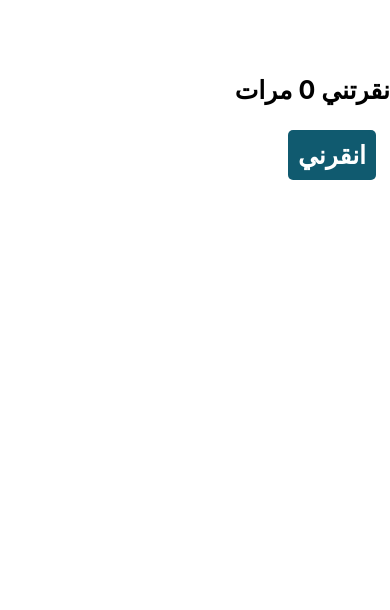
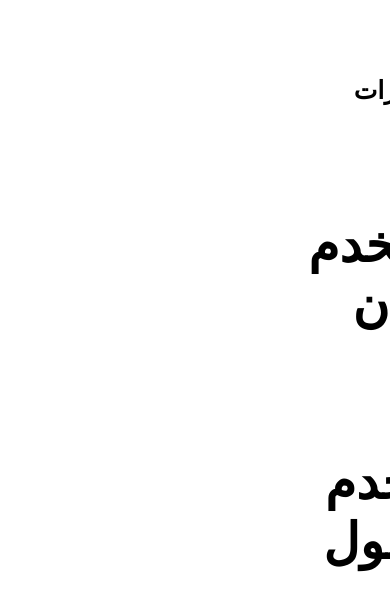
Before and after one commit to Salam-Kachi/reacthsoub, a React (Create React App) app: page / in a window 390 px wide. Shown: the top 610 px of the page. Built offline with nearby package versions, Linux system fonts and the light colour scheme.

Commit message:
Use conditional rendering

```diff
--- a/src/App.js
+++ b/src/App.js
@@ -1,11 +1,54 @@
-import React from "react";
+import React, { useState, useEffect } from "react";
 import "./App.css";
 import ClickCount from "./ClickCount";
 
+function Online() {
+  return <h1>هذا المستخدم نشط الان</h1>;
+}
+function Offline() {
+  return <h1>هذا المستخدم غير نشط الان</h1>;
+}
+function Mobile() {
+  return <h1>انت تستخدم جهاز محمول</h1>;
+}
+function Tablet() {
+  return <h1>انت تستخدم جهاز لوحي</h1>;
+}
+function Laptop() {
+  return <h1>انت تستخدم جهاز محمول بحجم أكبر أو لابتوب</h1>;
+}
+function Desktop() {
+  return <h1>انت تستخدم جهاز سطح مكتب</h1>;
+}
+
+function getScreenType() {
+  if (typeof window === "undefined") return "desktop";
+  const width = window.innerWidth;
+  if (width < 500) return "mobile";
+  if (width < 900) return "tablet";
+  if (width < 1200) return "laptop";
+  return "desktop";
+}
+
 function App() {
+  const [online, setOnline] = useState(true);
+  const [screenType, setScreenType] = useState(getScreenType());
+
+  useEffect(() => {
+    const handleResize = () => setScreenType(getScreenType());
+    window.addEventListener("resize", handleResize);
+    return () => window.removeEventListener("resize", handleResize);
+  }, []);
+
   return (
     <div className="App">
       <ClickCount />
+      {online ? <Online /> : <Offline />}
+      <button onClick={() => setOnline(!online)}>غير الحالة</button>
+      {screenType === "mobile" && <Mobile />}
+      {screenType === "tablet" && <Tablet />}
+      {screenType === "laptop" && <Laptop />}
+      {screenType === "desktop" && <Desktop />}
     </div>
   );
 }
```
